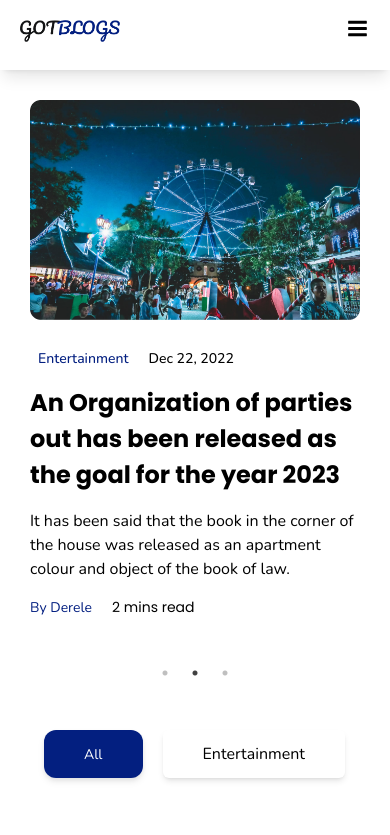
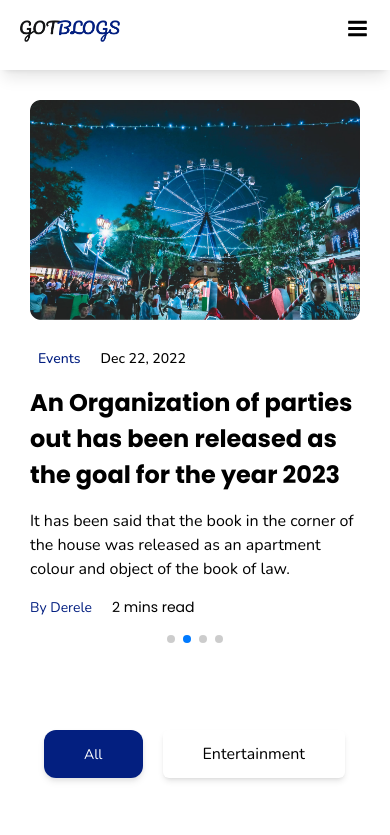
Before and after one commit to Claudbest1/GotBlog, a React (Create React App) app: page / in a window 390 px wide. Shown: the top 835 px of the page. Built offline with nearby package versions, Linux system fonts and the light colour scheme.

Commit message:
Hero swiper working well

```diff
--- a/package.json
+++ b/package.json
@@ -13,9 +13,10 @@
     "react-redux": "^8.0.5",
     "react-responsive-carousel": "^3.2.23",
     "react-router-dom": "^6.11.1",
-    "react-scripts": "5.0.1",
+    "react-scripts": "^5.0.1",
     "react-slick": "^0.29.0",
     "slick-carousel": "^1.8.1",
+    "swiper": "^10.0.4",
     "web-vitals": "^2.1.4"
   },
   "scripts": {
--- a/src/components/HeroSlider.jsx
+++ b/src/components/HeroSlider.jsx
@@ -1,28 +1,36 @@
 import React from 'react';
-import Slider from 'react-slick';
-import 'slick-carousel/slick/slick.css';
-import 'slick-carousel/slick/slick-theme.css';
 import { Hero } from '../data';
+import { Swiper, SwiperSlide } from 'swiper/react';
+import { Navigation, Pagination, Scrollbar, A11y, Autoplay } from 'swiper/modules';
+
+// Import Swiper styles
+// Import Swiper styles
+import "swiper/css";
+import "swiper/css/navigation";
+import "swiper/css/pagination";
+import "swiper/css/scrollbar";
+import "swiper/css/autoplay";
 
 const HeroSlider = () => {
- const settings = {
-    dots: true,
-    infinite: true,
-    speed: 500,
-    slidesToShow: 1,
-    slidesToScroll: 1,
-    autoplay: true,
-    autoplaySpeed: 4000,
-    arrows: false,
-  };
+  return (
+  <div className='md:px-[60px] px-[30px] mt-[100px] md:mb-[100px] sm:mb-[40px] mt-[100px] md:mt-[200px]'>
+      <Swiper
+      modules={[Navigation, Pagination, Scrollbar, A11y, Autoplay]}
+      spaceBetween={50}
+      slidesPerView={1}
+      autoplay={true}
+      // navigation
+      pagination={true}
+      // scrollbar={{ draggable: true }}
 
-  return (
-    <Slider {...settings} className='z-[-1]'>
-      <div className='md:px-[60px] px-[30px] mt-[100px] md:mb-[100px] mb-[40px] mt-[100px] md:mt-[200px] '>
-      <ul className='flex gap-10 overflow-hidden'>
+    >
+
+        <div className='md:px-[60px] px-[30px] mt-[100px] md:mb-[100px] sm:mb-[40px] mt-[100px] md:mt-[200px] z-[-1]'>
+      <ul className='flex gap-10 overflow-hidden '>
       {
         Hero.map(({ img, category, date, title, paragraph, author, timeStamp }, index) => {
           return (
+            <SwiperSlide className='mb-10'>
             <li key={index}>
               <div className='md:flex gap-[60px] items-center'>
       <div className='w-[100%] lg:w-[100%]'>
@@ -43,78 +51,19 @@ const HeroSlider = () => {
         </div>
       </div>
     </div>
-            </li>
+              </li>
+              </SwiperSlide>
           )
         })
       }
 
     </ul>
     </div>
-      <div className='md:px-[60px] px-[30px] mt-[100px] md:mb-[100px] mb-[40px] mt-[100px] md:mt-[200px] '>
-      <ul className='flex gap-10 overflow-hidden'>
-      {
-        Hero.map(({ img, category, date, title, paragraph, author, timeStamp }, index) => {
-          return (
-            <li key={index}>
-              <div className='md:flex gap-[60px] items-center'>
-      <div className='w-[100%] lg:w-[100%]'>
-        <img src={img} alt="Ferris wheel" className='w-full sm:mb-5'/>
-      </div>
-      <div>
-        <div className='md:mb-10 lg:mb-2 xl:mb-5 sm:mb-2 p-2 font-sans1 font-medium text-[14px]'>
-          <span className='mr-5 text-blue font-sans1 font-medium text-[14px]'>{category}</span>
-          {date}
-        </div>
-        <h2 className='font-bold lg:text-[40px] xl:text-[40px] 2xl:text-[52px] xl:mb-5 font-sans md:mb-10 sm:mb-4 lg:mb-2 text-[24px]'>{title}</h2>
-        <p className='lg:mb-2 xl:mb-5 font-sans1 mb-4'>
-          {paragraph}
-        </p>
-        <div className='text-[14px]'>
-          <span className='mr-5 text-blue font-sans1'>{author}</span>
-          {timeStamp}
-        </div>
-      </div>
-    </div>
-            </li>
-          )
-        })
-      }
 
-    </ul>
-    </div>
-      <div className='md:px-[60px] px-[30px] mt-[100px] md:mb-[100px] mb-[40px] mt-[100px] md:mt-[200px]'>
-      <ul className='flex gap-10 overflow-hidden'>
-      {
-        Hero.map(({ img, category, date, title, paragraph, author, timeStamp }, index) => {
-          return (
-            <li key={index}>
-              <div className='md:flex gap-[60px] items-center'>
-      <div className='w-[100%] lg:w-[100%]'>
-        <img src={img} alt="Ferris wheel" className='w-full sm:mb-5'/>
-      </div>
-      <div>
-        <div className='md:mb-10 lg:mb-2 xl:mb-5 sm:mb-2 p-2 font-sans1 font-medium text-[14px]'>
-          <span className='mr-5 text-blue font-sans1 font-medium text-[14px]'>{category}</span>
-          {date}
-        </div>
-        <h2 className='font-bold lg:text-[40px] xl:text-[40px] 2xl:text-[52px] xl:mb-5 font-sans md:mb-10 sm:mb-4 lg:mb-2 text-[24px]'>{title}</h2>
-        <p className='lg:mb-2 xl:mb-5 font-sans1 mb-4'>
-          {paragraph}
-        </p>
-        <div className='text-[14px]'>
-          <span className='mr-5 text-blue font-sans1'>{author}</span>
-          {timeStamp}
-        </div>
-      </div>
-    </div>
-            </li>
-          )
-        })
-      }
 
-    </ul>
-    </div>
-    </Slider>
+    </Swiper>
+  </div>
+
   );
 };
 
--- a/src/components/Nav.jsx
+++ b/src/components/Nav.jsx
@@ -12,7 +12,7 @@ const Nav = () => {
 
   return (
     <>
-      <div className='w-full md:flex md:justify-between md:items-center p-[20px] md:px-[60px] fixed top-0 bg-white shadow-lg'>
+      <div className='w-full md:flex md:justify-between md:items-center p-[20px] md:px-[60px] fixed top-0 bg-white shadow-lg z-[99]'>
         {isNavShowing && <div className='w-full h-screen absolute' onClick={() => setIsNavShowing(false)}></div>}
         <div className='flex justify-between items-center'>
           <Link to="/" onClick={() => setIsNavShowing(false)}>
--- a/src/data.js
+++ b/src/data.js
@@ -26,31 +26,31 @@ export const Hero = [
         author: "By Derele",
         timeStamp: "2 mins read"
     },
-//     {
-//         img: FerrisWheel,
-//         category: "Events",
-//         date: "Dec 22, 2022",
-//         title: "An Organization of parties out has been released as the goal for the year 2023",
-//         paragraphh: "It has been said that the book in the corner of the house was released as an apartment colour and object of the book of law.",
-//         author: "By Derele",
-//         timeStamp: "2 mins read"
-//     },
-//     {
-//         img: FerrisWheel,
-//         category: "Tech",
-//         date: "Dec 22, 2022",
-//         title: "An Organization of parties out has been released as the goal for the year 2023",
-//         paragraphh: "It has been said that the book in the corner of the house was released as an apartment colour and object of the book of law.",
-//         author: "By Derele",
-//         timeStamp: "2 mins read"
-//     },
-//     {
-//         img: FerrisWheel,
-//         category: "Agriculture",
-//         date: "Dec 22, 2022",
-//         title: "An Organization of parties out has been released as the goal for the year 2023",
-//         paragraphh: "It has been said that the book in the corner of the house was released as an apartment colour and object of the book of law.",
-//         author: "By Derele",
-//         timeStamp: "2 mins read"
-//     },
+    {
+        img: FerrisWheel,
+        category: "Events",
+        date: "Dec 22, 2022",
+        title: "An Organization of parties out has been released as the goal for the year 2023",
+        paragraph: "It has been said that the book in the corner of the house was released as an apartment colour and object of the book of law.",
+        author: "By Derele",
+        timeStamp: "2 mins read"
+    },
+    {
+        img: FerrisWheel,
+        category: "Tech",
+        date: "Dec 22, 2022",
+        title: "An Organization of parties out has been released as the goal for the year 2023",
+        paragraph: "It has been said that the book in the corner of the house was released as an apartment colour and object of the book of law.",
+        author: "By Derele",
+        timeStamp: "2 mins read"
+    },
+    {
+        img: FerrisWheel,
+        category: "Agriculture",
+        date: "Dec 22, 2022",
+        title: "An Organization of parties out has been released as the goal for the year 2023",
+        paragraph: "It has been said that the book in the corner of the house was released as an apartment colour and object of the book of law.",
+        author: "By Derele",
+        timeStamp: "2 mins read"
+    },
 ]
```
Also changed, not shown: 1 other file (tests, documents, lock files or other folders).
